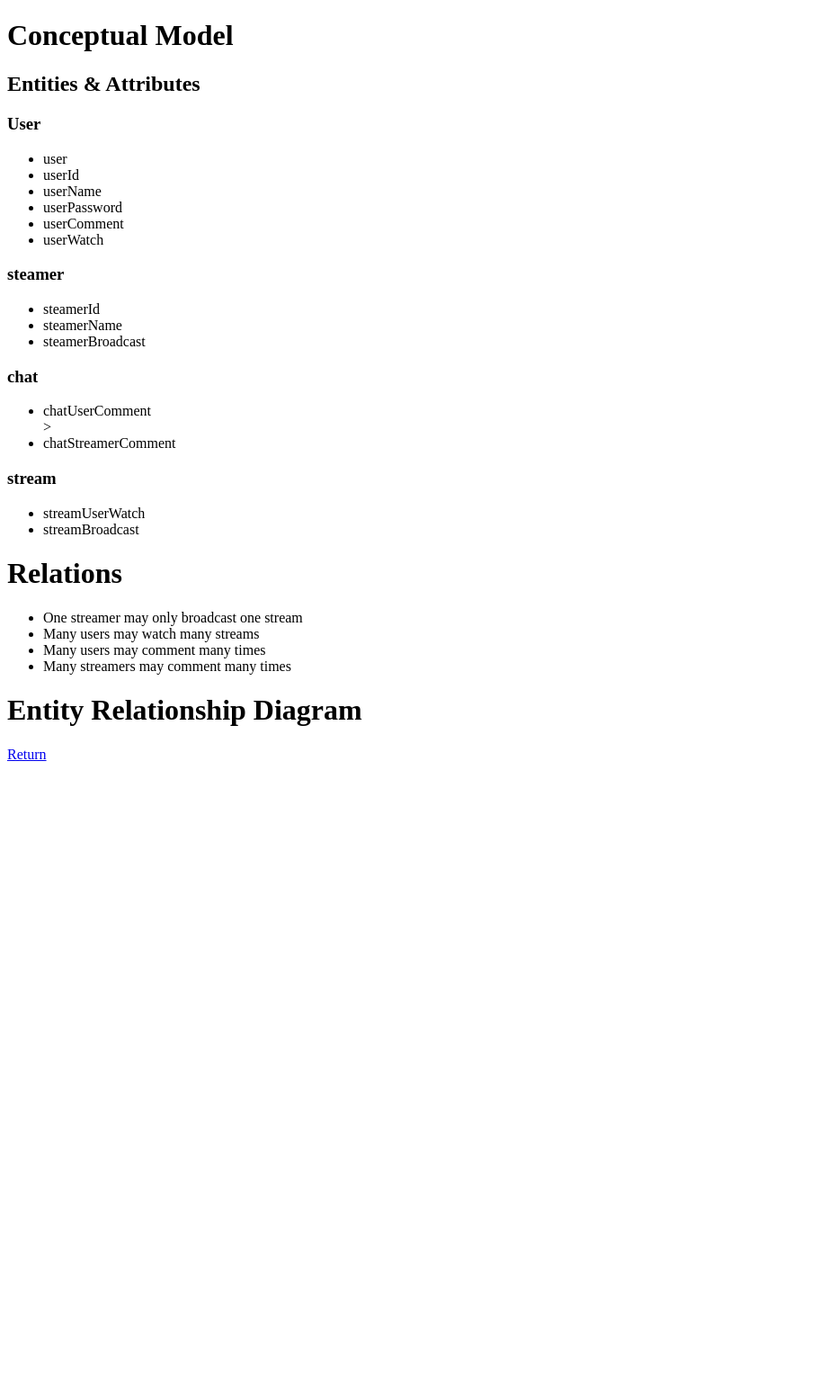
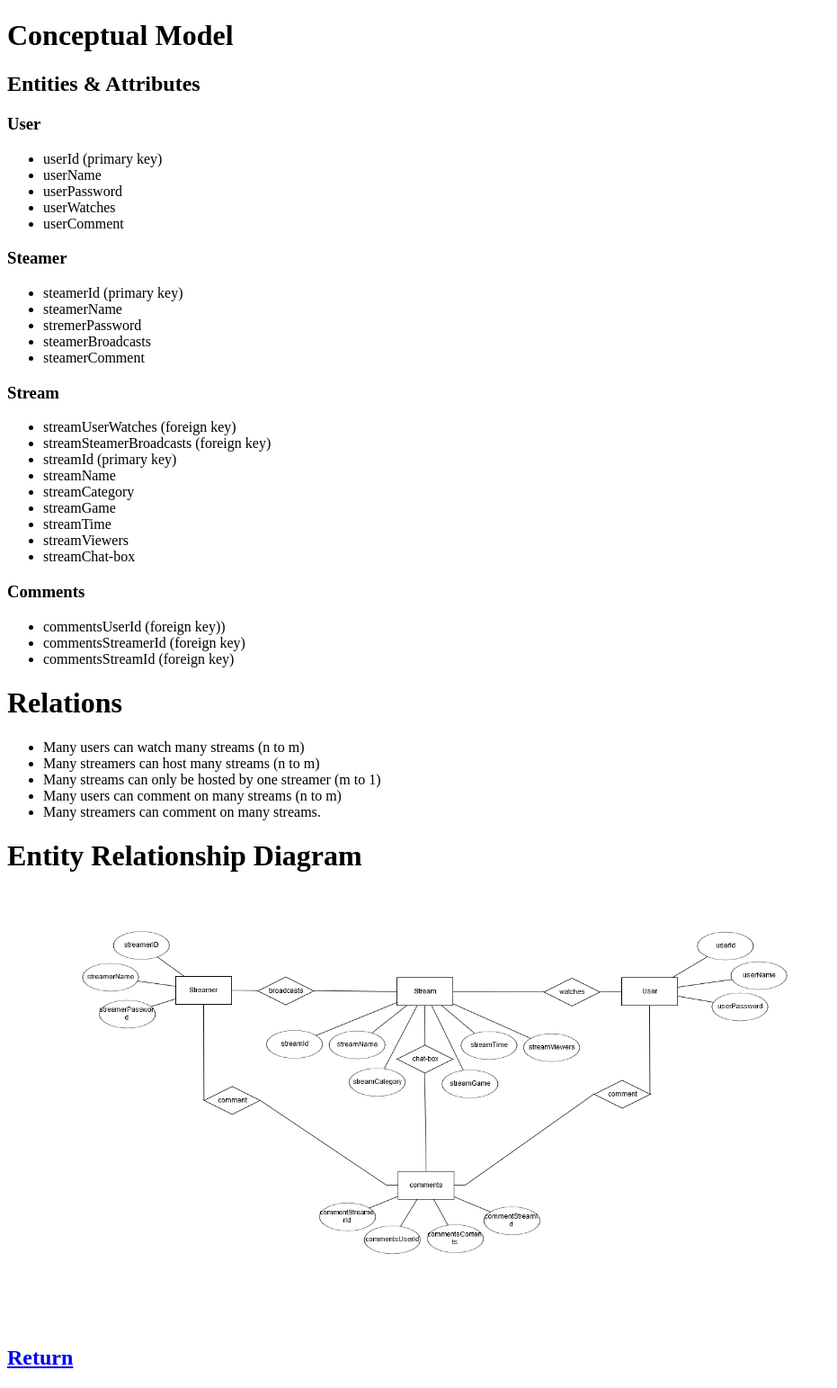
Before and after one commit to Dominguez1st/data-design, a PHP site: page /conceptual-model.php in a window 1280 px wide. Shown: the whole page at 90% size, without its empty margins (0-931 px from the left). Before the commit the page ends 846 px from the top, so only its background shows below. Run offline with PHP 8.4, Linux system fonts and the light colour scheme.

Commit message:
Added the diagram.

```diff
--- a/epic/conceptual-model.php
+++ b/epic/conceptual-model.php
@@ -9,37 +9,48 @@
 		<h2>Entities & Attributes</h2>
 		<h3>User</h3>
 		<ul>
-			<li>user</li>
-			<li>userId</li>
+			<li>userId (primary key)</li>
 			<li>userName</li>
 			<li>userPassword</li>
+			<li>userWatches</li>
 			<li>userComment</li>
-			<li>userWatch</li>
 		</ul>
-		<h3>steamer</h3>
+		<h3>Steamer</h3>
 		<ul>
-			<li>steamerId</li>
+			<li>steamerId (primary key)</li>
 			<li>steamerName</li>
-			<li>steamerBroadcast</li>
+			<li>stremerPassword</li>
+			<li>steamerBroadcasts</li>
+			<li>steamerComment</li>
 		</ul>
-		<h3>chat</h3>
+		<h3>Stream</h3>
 		<ul>
-			<li>chatUserComment</li>>
-			<li>chatStreamerComment</li>
+			<li>streamUserWatches (foreign key)</li>
+			<li>streamSteamerBroadcasts (foreign key)</li>
+			<li>streamId (primary key)</li>
+			<li>streamName</li>
+			<li>streamCategory</li>
+			<li>streamGame</li>
+			<li>streamTime</li>
+			<li>streamViewers</li>
+			<li>streamChat-box</li>
 		</ul>
-		<h3>stream</h3>
+		<h3>Comments</h3>
 		<ul>
-			<li>streamUserWatch</li>
-			<li>streamBroadcast</li>
+			<li>commentsUserId (foreign key))</li>
+			<li>commentsStreamerId (foreign key)</li>
+			<li>commentsStreamId (foreign key)</li>
 		</ul>
 		<h1>Relations</h1>
 		<ul>
-			<li>One streamer may only broadcast one stream</li>
-			<li>Many users may watch many streams</li>
-			<li>Many users may comment many times</li>
-			<li>Many streamers may comment many times</li>
+			<li>Many users can watch many streams (n to m)</li>
+			<li>Many streamers can host many streams (n to m)</li>
+			<li>Many streams can only be hosted by one streamer (m to 1)</li>
+			<li>Many users can comment on many streams (n to m)</li>
+			<li>Many streamers can comment on many streams.</li>
 		</ul>
 		<h1>Entity Relationship Diagram</h1>
-		<a href="index.php">Return</a>
+		<img src="diagram.png" alt="Entity Relationship Diagram" width="75%" height="auto">
+		<h2><a href="index.php">Return</a></h2>
 	</body>
 </html>
--- a/epic/use-case.php
+++ b/epic/use-case.php
@@ -39,6 +39,6 @@
 					step as Michael does not have to create an account to view streamers.</li>
 				</ul>
 		<p><strong>Frequency of Use: </strong>3 to 4 times per week.</p>
-		<a href="index.php">Return</a>
+		<h2><a href="index.php">Return</a></h2>
 	</body>
 </html>
```
Also changed, not shown: epic/michaelWilson.php (+8 -3 lines), epic/diagram.png (added).
